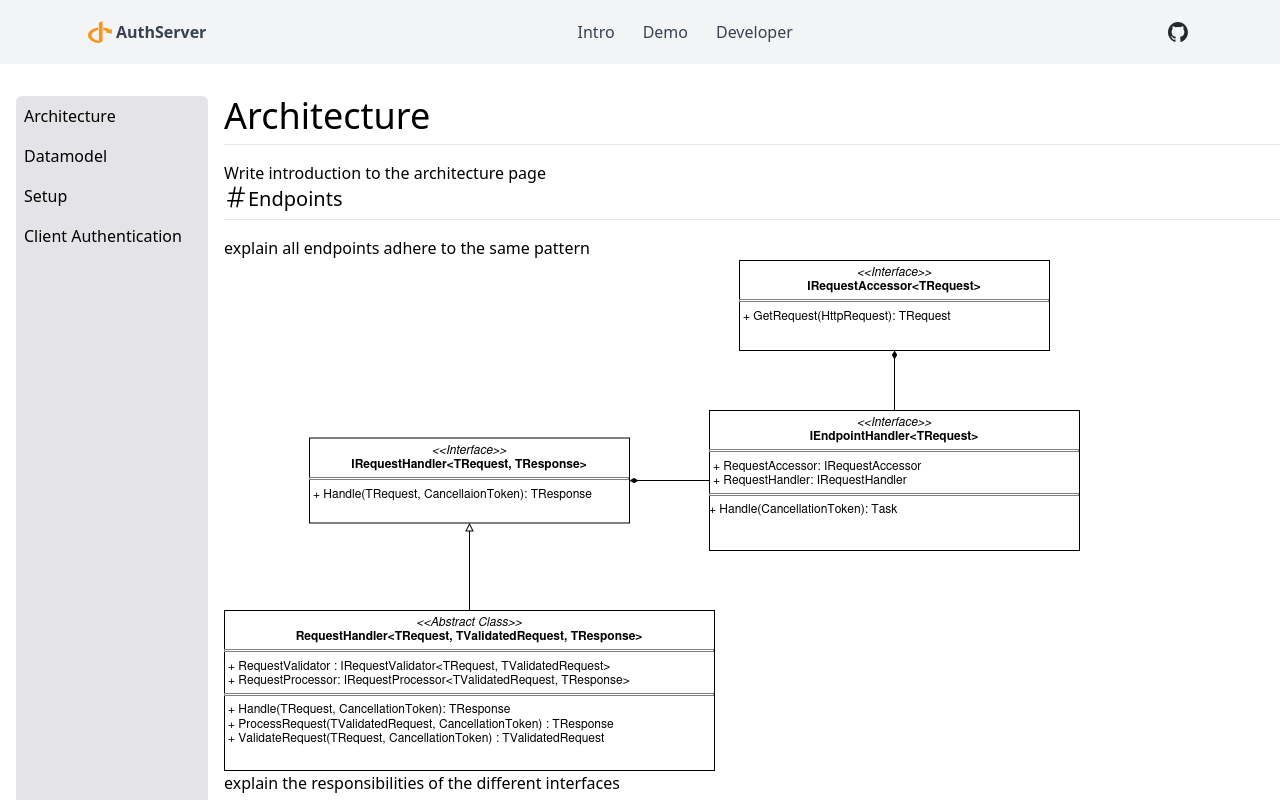
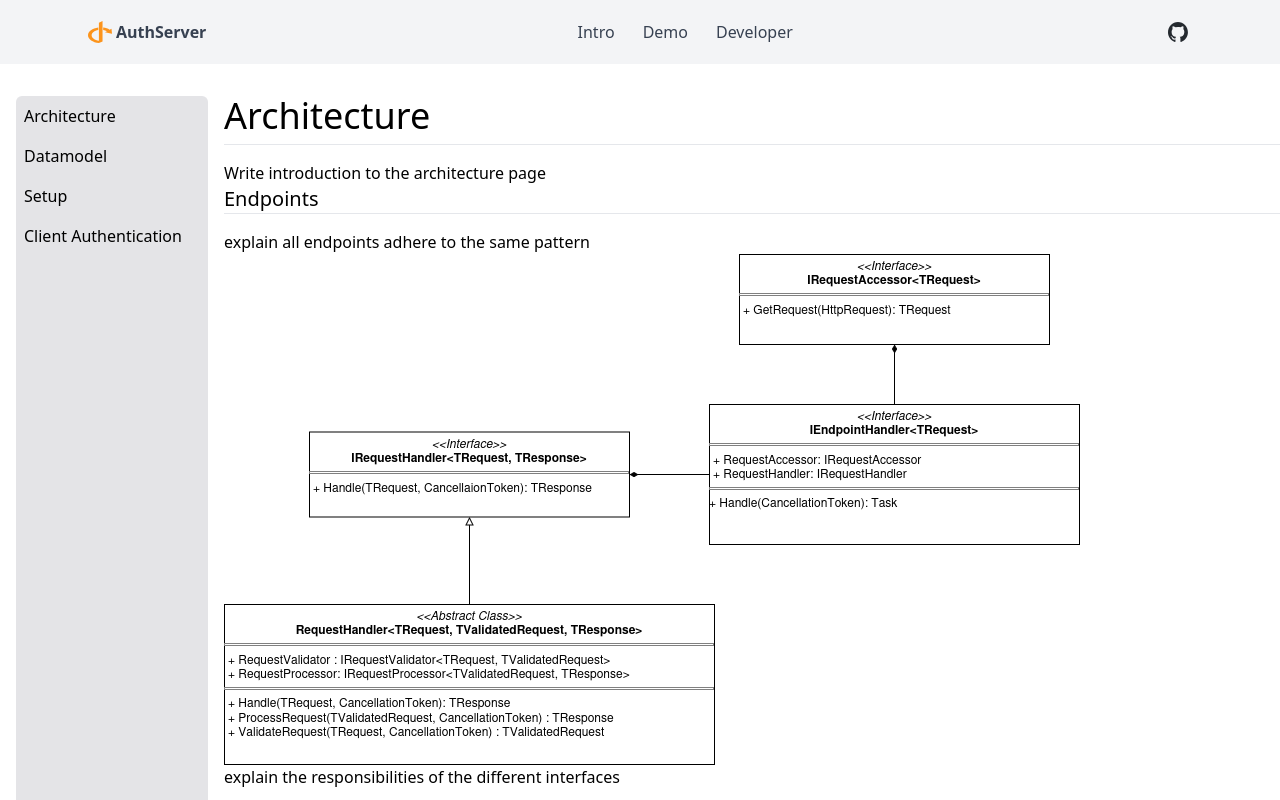
Before and after one commit to jokk-itu/authserver-framework, a SvelteKit app in the folder doc/: page /developer/architecture in a window 1280 px wide. Shown: the top 800 px of the page. Built offline with nearby package versions, Linux system fonts and the light colour scheme.

Commit message:
update: use the title as link and stop using hastag

```diff
--- a/doc/src/components/Hashtag.svelte
+++ /dev/null
@@ -1,3 +0,0 @@
-<svg xmlns="http://www.w3.org/2000/svg" fill="none" viewBox="0 0 24 24" stroke-width="1.5" stroke="currentColor" class="w-6 h-6">
-  <path stroke-linecap="round" stroke-linejoin="round" d="M5.25 8.25h15m-16.5 7.5h15m-1.8-13.5l-3.9 19.5m-2.1-19.5l-3.9 19.5" />
-</svg>
--- a/doc/src/components/Section.svelte
+++ b/doc/src/components/Section.svelte
@@ -1,12 +1,10 @@
 <script lang="ts">
-    import Hashtag from '../components/Hashtag.svelte';
     export let title: String;
 </script>
 
 <div class="mb-4 word" id={title.toLowerCase()}>
     <div class="inline-flex">
-        <a class="ref-link" href="#{title.toLowerCase()}"><Hashtag /></a>
-        <h3 class="text-xl">{title}</h3>
+        <a class="hover:underline ref-link text-xl" href="#{title.toLowerCase()}">{title}</a>
     </div>
     <hr class="mb-4" />
     <slot />
```
